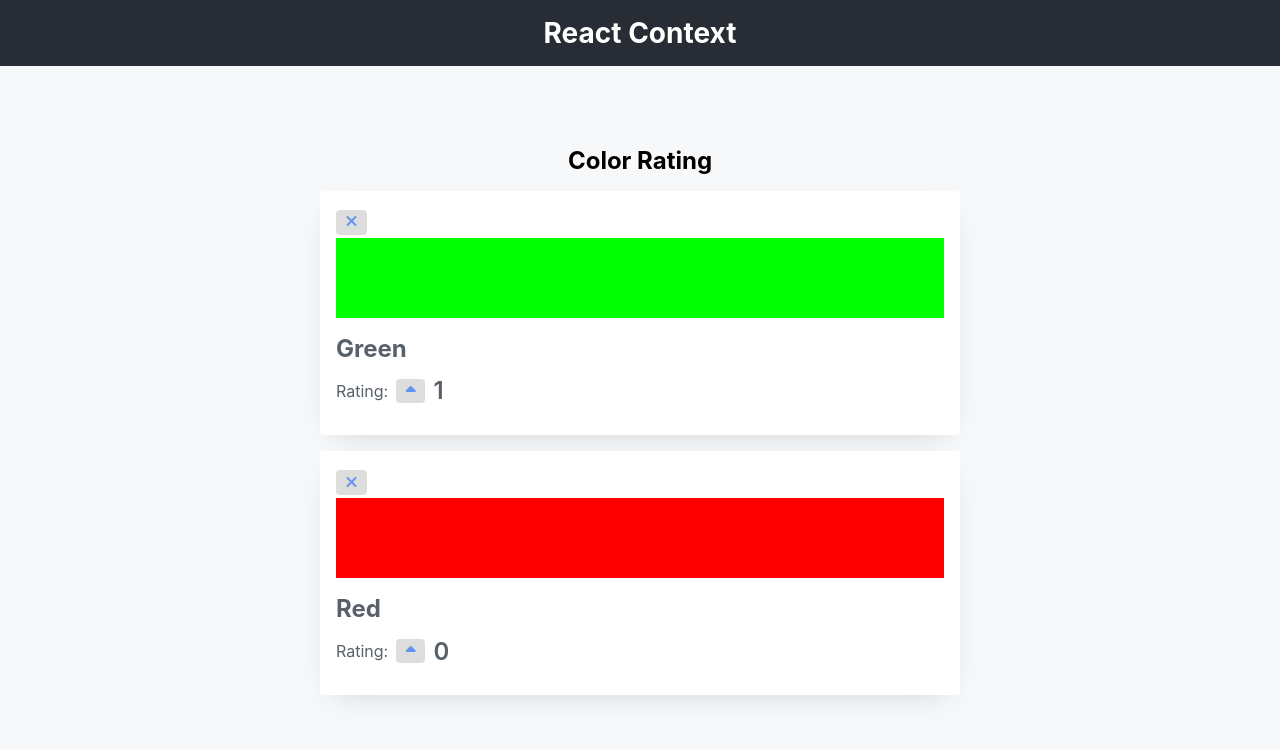
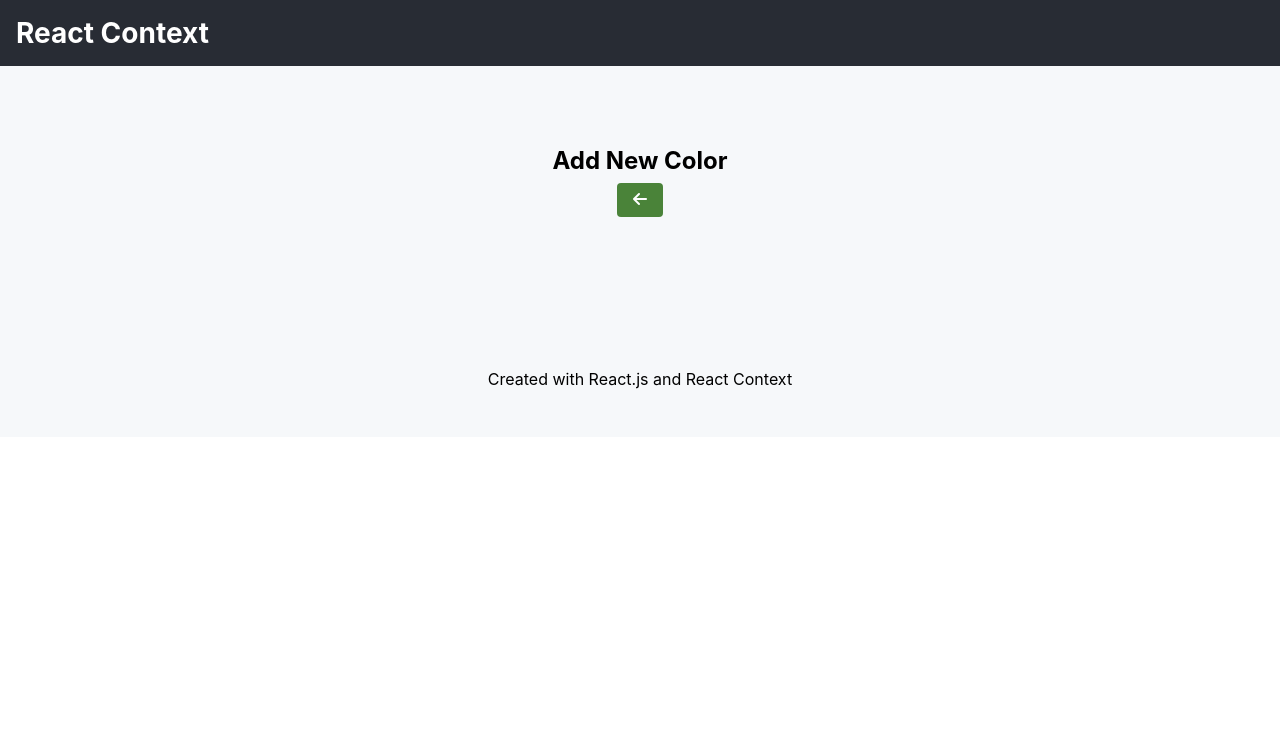
Before and after one commit to mikaeileghbal/color-rating, a React (Create React App) app: page /addcolor in a window 1280 px wide. Shown: the top 750 px of the page. Built offline with nearby package versions, Linux system fonts and the light colour scheme.

Commit message:
Add route

```diff
--- a/package.json
+++ b/package.json
@@ -9,6 +9,8 @@
     "@testing-library/user-event": "^13.5.0",
     "react": "^18.1.0",
     "react-dom": "^18.1.0",
+    "react-router": "^6.3.0",
+    "react-router-dom": "^6.3.0",
     "react-scripts": "5.0.1",
     "web-vitals": "^2.1.4"
   },
--- a/src/App.css
+++ b/src/App.css
@@ -18,8 +18,8 @@
   background-color: #282c34;
   display: flex;
   flex-direction: column;
-  align-items: center;
-  justify-content: center;
+  align-items: flex-start;
+  justify-content: flex-start;
   font-size: calc(10px + 0.5vmin);
   color: white;
   padding: 1rem;
@@ -59,25 +59,21 @@ main {
   transition: all 200ms cubic-bezier(0.23, 1, 0.32, 1) 0s;
 }
 
-.card_body,
 .card_header {
-}
-
-.card_header {
-  height: 80px;
+  height: 60px;
   width: 100%;
   align-self: stretch;
 }
 
 .card_body h3 {
-  font-size: 24px;
+  font-size: 20px;
   text-align: left;
-  margin-top: 1rem;
+  margin-top: 0.5rem;
 }
 
 button {
   font-size: 16px;
-  margin: 1rem 0.5rem;
+  margin: 0.5rem 0.5rem;
   padding: 0.2rem 0.6rem;
   background-color: #dddddd;
   color: cornflowerblue;
@@ -96,10 +92,20 @@ button:active {
 
 .card_body span {
   font-weight: 600;
-  font-size: 24px;
+  font-size: 20px;
 }
 
 .card_body p {
   display: flex;
   align-items: center;
 }
+
+footer {
+  padding: 3rem;
+}
+
+.btn_add {
+  background-color: #4a8339;
+  color: white;
+  padding: 0.5rem 1rem;
+}
--- a/src/App.js
+++ b/src/App.js
@@ -1,6 +1,9 @@
 import "./App.css";
 import ColorList from "./components/ColorList";
 import ColorProvider from "./data/ColorProvider";
+import { BrowserRouter, Routes, Route, Link } from "react-router-dom";
+import AddColor from "./components/AddColor";
+import LinkButton from "./components/LinkButton";
 
 function App() {
   return (
@@ -9,13 +12,37 @@ function App() {
         <header className="App-header">
           <h1>React Context</h1>
         </header>
-        <main>
-          <h2>Color Rating</h2>
-          <ColorList />
-        </main>
+        <BrowserRouter>
+          <Routes>
+            <Route path="/" element={<Home />} />
+            <Route path="/addcolor" element={<AddColor />} />
+            <Route path="*" element={<NOTFOUND404 />} />
+          </Routes>
+        </BrowserRouter>
+        <footer>
+          <p>Created with React.js and React Context</p>
+        </footer>
       </div>
     </ColorProvider>
   );
 }
 
 export default App;
+
+function Home() {
+  return (
+    <main>
+      <h2>Color Rating</h2>
+      <LinkButton to="/addcolor" type="add" />
+      <ColorList />
+    </main>
+  );
+}
+
+function NOTFOUND404() {
+  return (
+    <main>
+      <h2>404 Error, reaource not found.</h2>
+    </main>
+  );
+}
--- /dev/null
+++ b/src/components/AddColor.js
@@ -0,0 +1,11 @@
+import React from "react";
+import LinkButton from "./LinkButton";
+
+export default function AddColor() {
+  return (
+    <main>
+      <h2>Add New Color</h2>
+      <LinkButton to="/" type="back" />
+    </main>
+  );
+}
--- /dev/null
+++ b/src/components/LinkButton.js
@@ -0,0 +1,20 @@
+import React from "react";
+import { Link } from "react-router-dom";
+
+export default function LinkButton({ to, type }) {
+  const getButtonClass = (type) => {
+    let classname = "fa";
+    if (type === "add") {
+      return classname + " fa-plus";
+    } else if (type === "back") {
+      return classname + " fa-arrow-left";
+    }
+  };
+  return (
+    <Link to={to}>
+      <button className="btn_add">
+        <i className={getButtonClass(type)} aria-hidden="true"></i>
+      </button>
+    </Link>
+  );
+}
```
Also changed, not shown: 2 other files (tests, documents, lock files or other folders).
